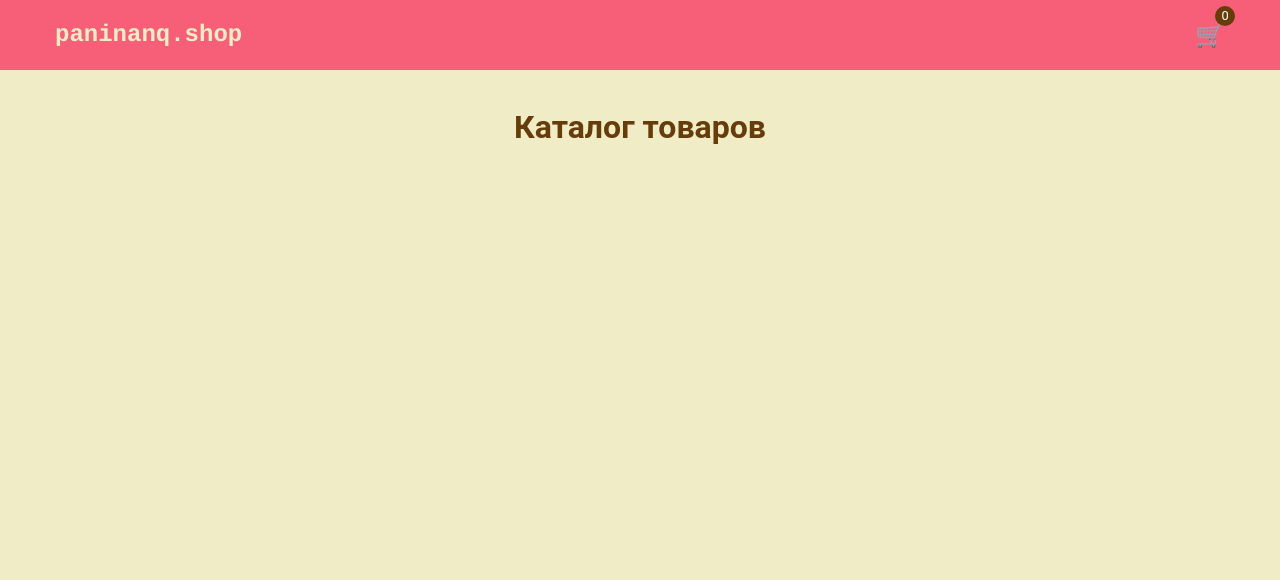
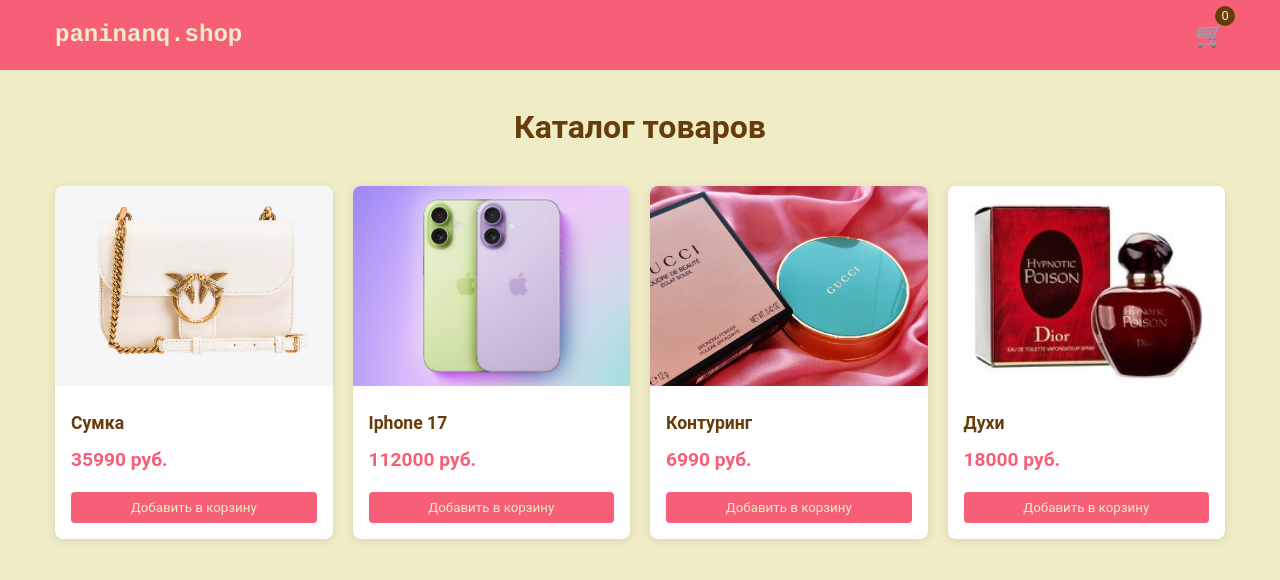
Before and after one commit to paninanq/web-programming-lab-1, a plain HTML site: page index.html in a window 1280 px wide. Drawn offline with Linux system fonts and the light colour scheme.

Commit message:
feat: change style, added products

```diff
--- a/index.html
+++ b/index.html
@@ -28,6 +28,6 @@
             </div>
         </section>
     </main>
-
+    <script src="script.js"></script>
 </body>
 </html>
--- /dev/null
+++ b/script.js
@@ -0,0 +1,28 @@
+// Данные товаров
+const products = [
+    { id: 1, name: "Сумка", price: 35990, image: "images/1.jpg"},
+    { id: 2, name: "Iphone 17", price: 112000, image: "images/2.jpeg"},
+    { id: 3, name: "Контуринг", price: 6990, image: "images/3.jpg"},
+    { id: 4, name: "Духи", price: 18000, image: "images/4.jpg"},
+];
+
+const productsGrid = document.getElementById('productsGrid');
+
+// Отображение товаров
+function renderProducts() {
+    productsGrid.innerHTML = '';
+    products.forEach(product => {
+        const productCard = document.createElement('div');
+        productCard.className = 'product-card';
+        productCard.innerHTML = `
+            <img src="${product.image}" alt="${product.name}" class="product-image">
+            <div class="product-info">
+                <h3 class="product-title">${product.name}</h3>
+                <div class="product-price">${product.price} руб.</div>
+                <button class="add-to-cart" data-id="${product.id}">Добавить в корзину</button>
+            </div>
+        `;
+        productsGrid.appendChild(productCard);
+    });
+}
+renderProducts();
--- a/style.css
+++ b/style.css
@@ -49,7 +49,7 @@
     top: -10px;
     right: -10px;
     background-color: #663c0b;
-    color: white;
+    color: #f0ecc5;
     border-radius: 50%;
     width: 20px;
     height: 20px;
@@ -74,3 +74,44 @@
     grid-template-columns: repeat(auto-fill, minmax(250px, 1fr));
     gap: 20px;
 }
+
+.product-card {
+    background: #ffffff;
+    border-radius: 8px;
+    overflow: hidden;
+    box-shadow: 0 2px 10px rgba(0, 0, 0, 0.1);
+    transition: transform 0.3s ease;
+}
+
+.product-image {
+    width: 100%;
+    height: 200px;
+    object-fit: cover;
+}
+
+.product-info {
+    padding: 1rem;
+}
+
+.product-title {
+    font-size: 1.1rem;
+    margin-bottom: 0.5rem;
+}
+
+.product-price {
+    font-weight: bold;
+    color:#f75f79;
+    margin-bottom: 1rem;
+    font-size: 1.2rem;
+}
+
+.add-to-cart {
+    background-color: #f75f79;
+    color: #f0ecc5;
+    border: none;
+    padding: 0.5rem 1rem;
+    border-radius: 4px;
+    cursor: pointer;
+    width: 100%;
+    transition: background-color 0.3s;
+}
```
Also changed, not shown: images/1.jpg (added), images/2.jpeg (added), images/3.jpg (added), images/4.jpg (added).
